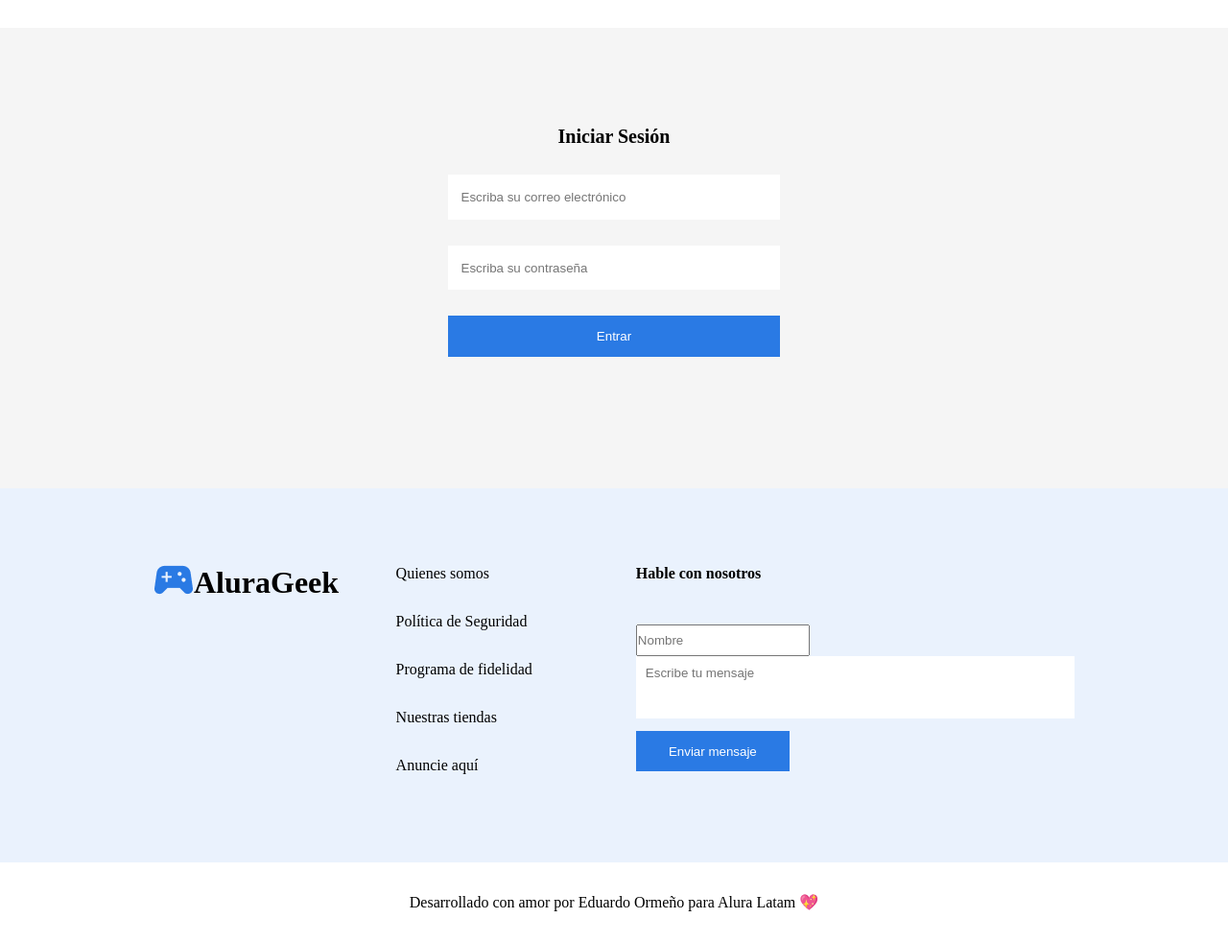
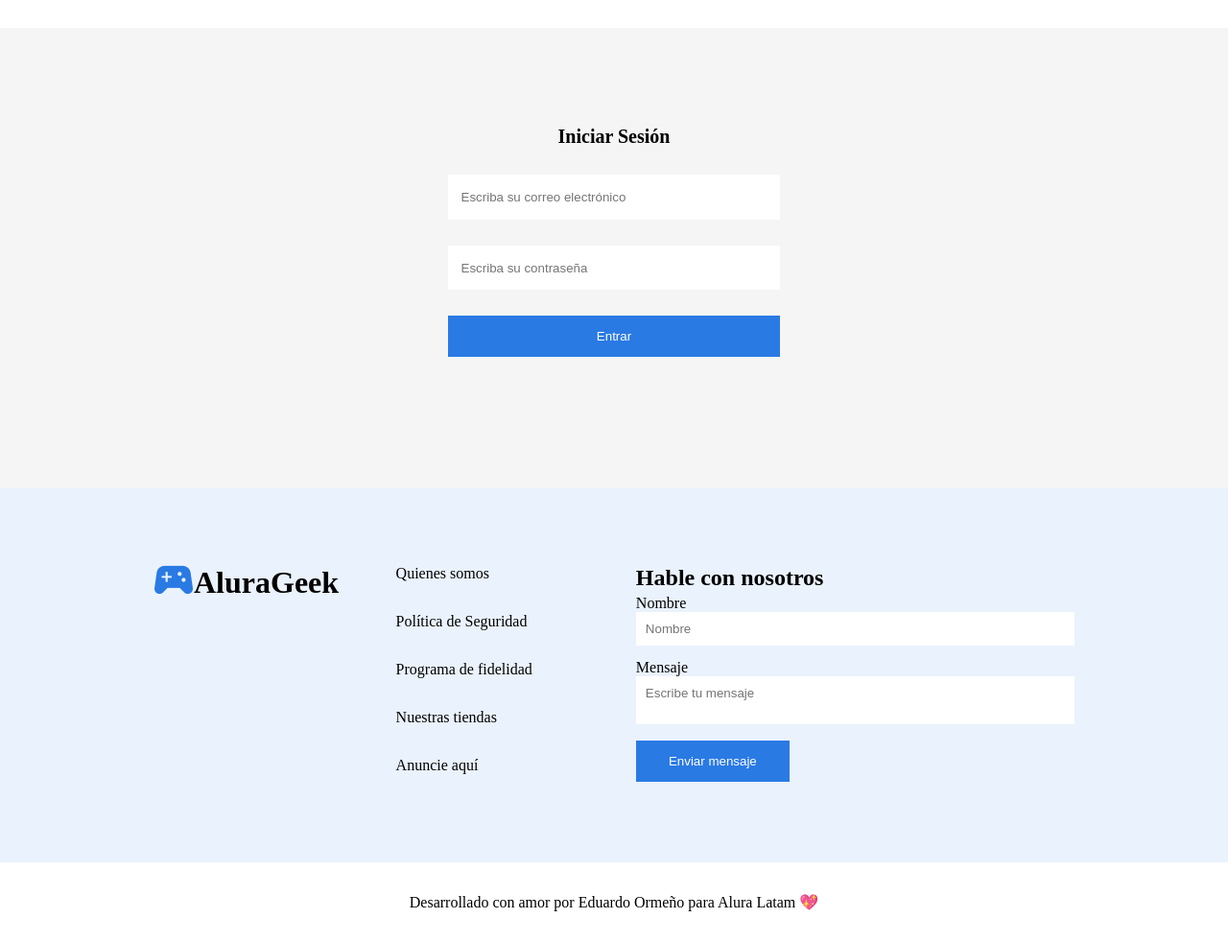
Before and after one commit to eduardoorm/Ecommerce-Challenge, a plain HTML site: page login.html in a window 1280 px wide. Shown: the part 106-1088 px from the top of the page at 96% size. Drawn offline with Linux system fonts and the light colour scheme.

Commit message:
formContad allPages added

```diff
--- a/index.js
+++ b/index.js
@@ -3,6 +3,7 @@ const textMessage = document.querySelector('#inputMessage');
 
 textMessage.addEventListener("blur",(input)=>{
     validity(input.target)
+    console.log("click");
 })
 
 inputName.addEventListener("blur",(input)=>{
--- a/login.html
+++ b/login.html
@@ -52,11 +52,21 @@
                     <p class="container__footer__pages__text"><a href="#">Anuncie aquí</a></p>
                 </div>
                 <div class="container__footer__contact">
-                    <p class="container__footer__contact__title">Hable con nosotros</p>
-                    <form class="container__footer__contact__form">
-                        <input name="name" id="inputName" type="text" placeholder="Nombre">
-                        <textarea id="inputMessage"  placeholder="Escribe tu mensaje"></textarea>
-                        <button type="submit" class="btn btnBlue">Enviar mensaje</button>
+                    <h2 class="container__footer__contact__title">Hable con nosotros</h2>
+                    <form class="container__footer__contact__form" action="./login.html">
+                        <fieldset>
+                           <div class="input-container">
+                                <label class="input-label" for="name">Nombre</label>
+                                <input name="name" id="name" type="text" placeholder="Nombre"  data-tipo="name" required>
+                                <span class="input-message-error">Este campo no es valido</span>
+                            </div>
+                            <div class="input-container">
+                                <label class="input-label" for="inputMessage">Mensaje</label>
+                                <textarea id="inputMessage"  placeholder="Escribe tu mensaje"  data-tipo="message" required></textarea>
+                                <span class="input-message-error">Este campo no es valido</span>
+                            </div>
+                            <button type="submit" class="btn btnBlue">Enviar mensaje</button>
+                        </fieldset>
                     </form>
                 </div>
         </div>
@@ -64,6 +74,7 @@
             <p>Desarrollado con amor por Eduardo Ormeño para Alura Latam 💖</p>
         </div>
     </footer>
+    <script type="module" src="index.js"></script>
 
 </body>
 </html>
```
Also changed, not shown: DetailProduct.html (+17 -5 lines), NewProduct.html (+17 -5 lines), products.html (+16 -4 lines).
